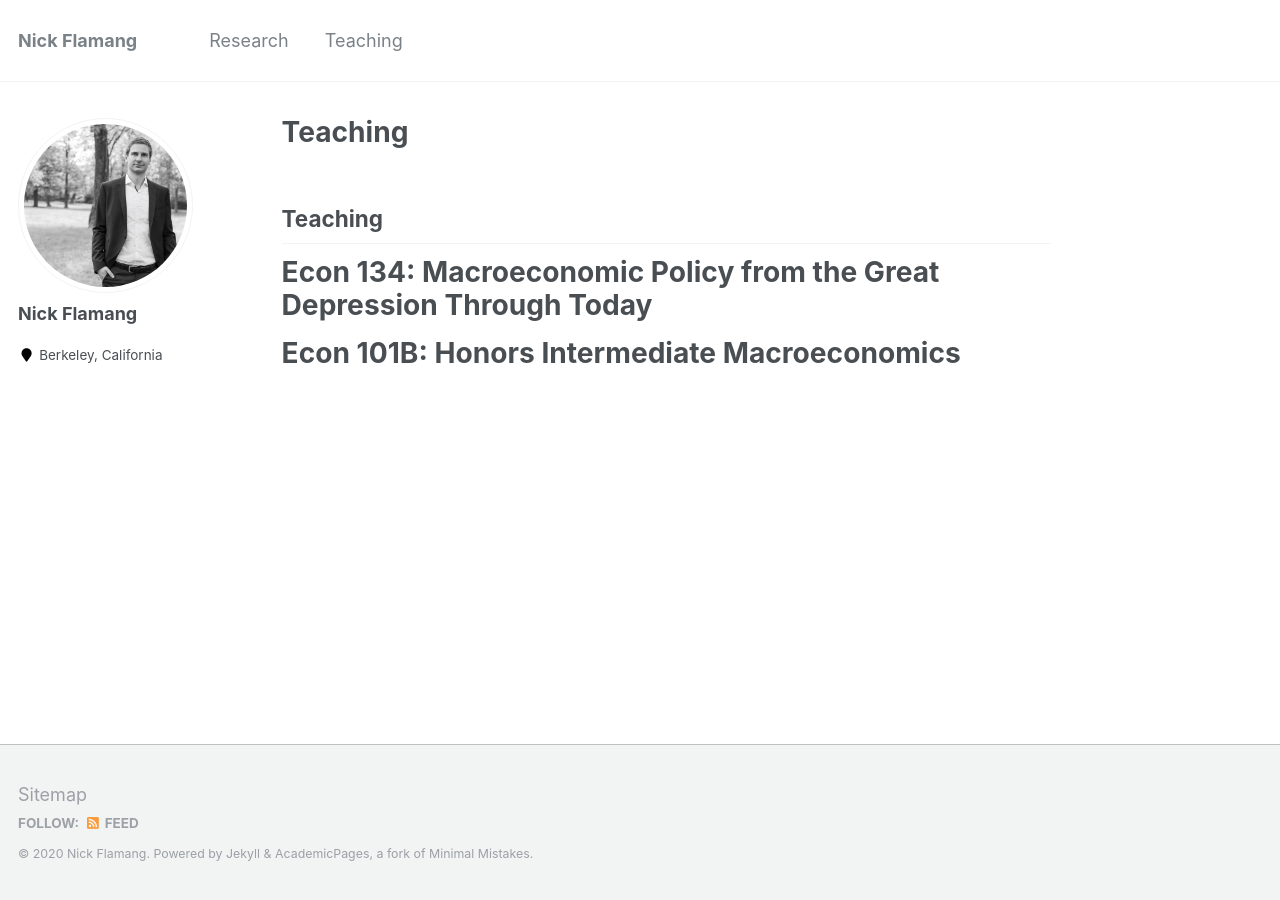
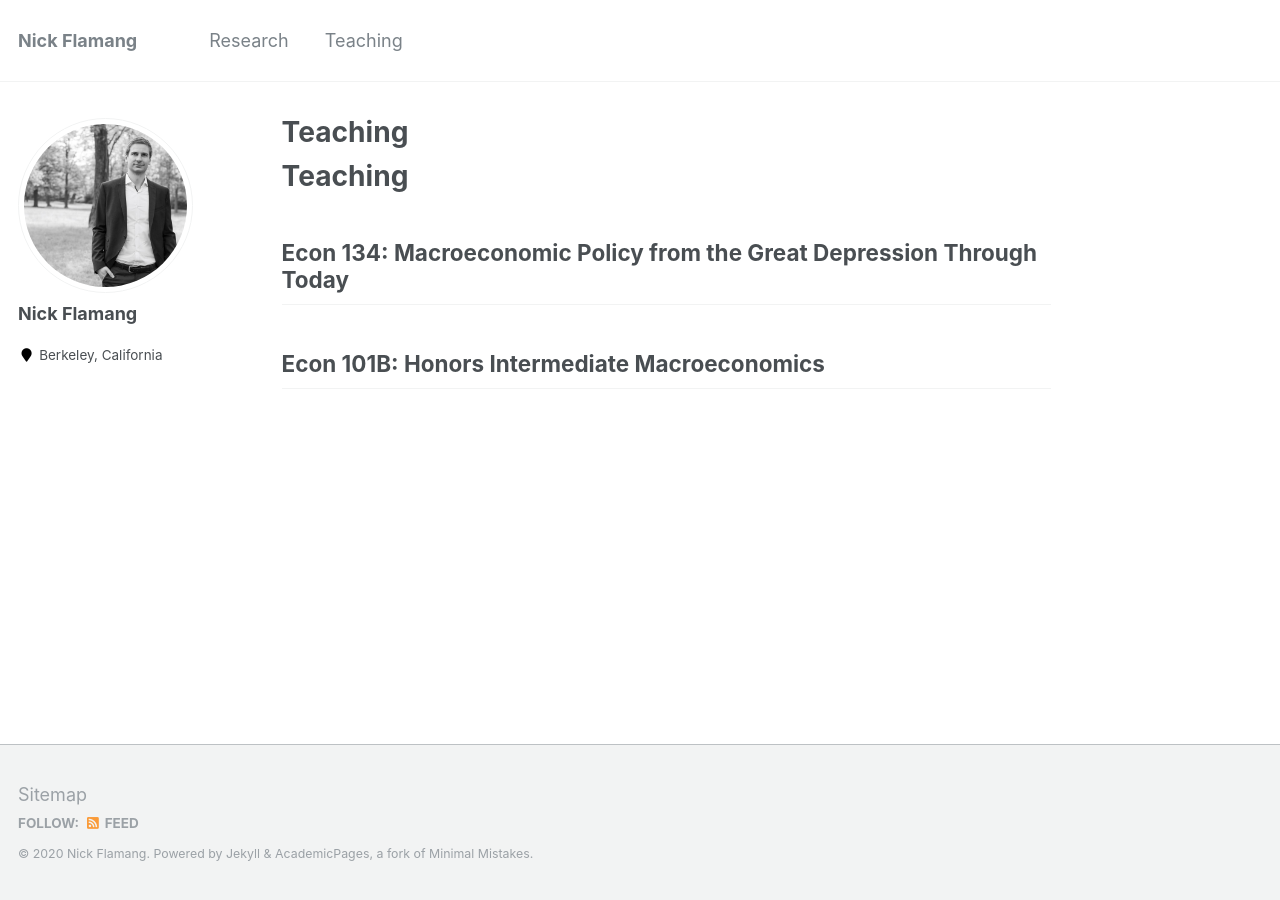
Before and after one commit to nickflamang/nickflamang.github.io, a Jekyll site: the page built from teaching.md, in a window 1280 px wide. Built offline with Jekyll 4.4.1, drawn with Linux system fonts in a browser that asks for light colours; our own code applies the rules of GitHub Pages for plain Markdown files.

```diff
--- a/teaching.md
+++ b/teaching.md
@@ -1,4 +1,4 @@
-## Teaching
+# Teaching
 
-# Econ 134: Macroeconomic Policy from the Great Depression Through Today
-# Econ 101B: Honors Intermediate Macroeconomics
+## Econ 134: Macroeconomic Policy from the Great Depression Through Today
+## Econ 101B: Honors Intermediate Macroeconomics
```
